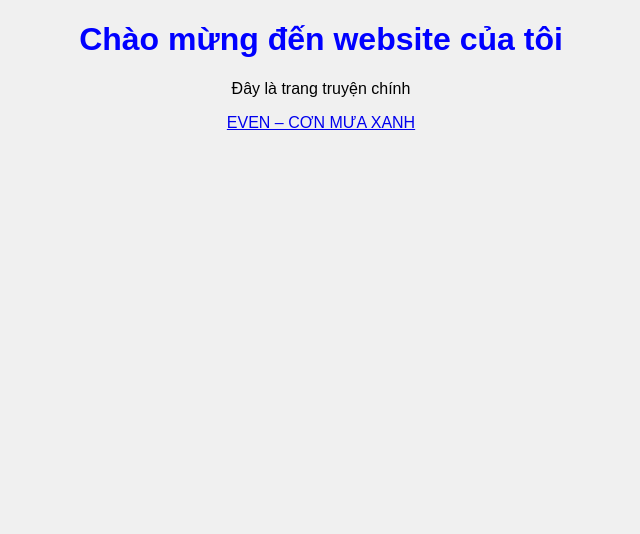
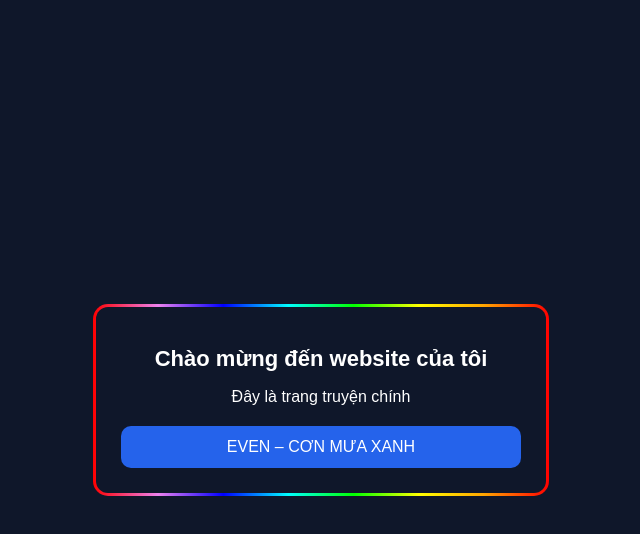
Before and after one commit to trantrinhyeuem-stack/truyen-NE, a plain HTML site: page index.html in a window 1280 px wide. Shown: the whole page, without its empty margins (319-959 px from the left). Drawn offline with Linux system fonts and the light colour scheme.

Commit message:
Refactor index.html with improved styling and content

```diff
--- a/index.html
+++ b/index.html
@@ -2,15 +2,103 @@
 <html lang="vi">
 <head>
     <meta charset="UTF-8">
-    <title>chính truyện NE</title>
-    <link rel="stylesheet" href="style.css">
+
+    <!-- Quan trọng cho điện thoại -->
+    <meta name="viewport" content="width=device-width, initial-scale=1.0">
+
+    <title>Chính truyện NE</title>
+
+    <style>
+
+        body{
+            margin:0;
+            padding:0;
+            font-family: Arial, sans-serif;
+            background-color:#0f172a;
+            color:white;
+            display:flex;
+            justify-content:center;
+            align-items:center;
+            height:100vh;
+        }
+
+        /* Khung chính */
+        .container{
+            text-align:center;
+            padding:25px;
+            width:90%;
+            max-width:400px;
+            border-radius:15px;
+
+            /* viền cầu vồng */
+            border:3px solid transparent;
+            background:
+                linear-gradient(#0f172a, #0f172a) padding-box,
+                linear-gradient(270deg,
+                    red,
+                    orange,
+                    yellow,
+                    lime,
+                    cyan,
+                    blue,
+                    violet,
+                    red) border-box;
+
+            animation: rainbow 5s linear infinite;
+        }
+
+        /* animation cầu vồng */
+        @keyframes rainbow{
+            0%{
+                background-position:0% 50%;
+            }
+            100%{
+                background-position:200% 50%;
+            }
+        }
+
+        h1{
+            font-size:22px;
+            margin-bottom:10px;
+        }
+
+        p{
+            font-size:16px;
+            margin-bottom:20px;
+        }
+
+        /* nút truyện */
+        .btn{
+            display:block;
+            text-decoration:none;
+            background:#2563eb;
+            padding:12px;
+            border-radius:10px;
+            color:white;
+            font-size:16px;
+            margin-top:10px;
+        }
+
+        .btn:hover{
+            background:#1d4ed8;
+        }
+
+    </style>
+
 </head>
 <body>
 
+<div class="container">
+
     <h1>Chào mừng đến website của tôi</h1>
-    <p>Đây là trang truyện chính </p>
 
-    <a href="event.html">EVEN – CƠN MƯA XANH </a>
+    <p>Đây là trang truyện chính</p>
+
+    <a href="event.html" class="btn">
+        EVEN – CƠN MƯA XANH
+    </a>
+
+</div>
 
 </body>
 </html>
```
